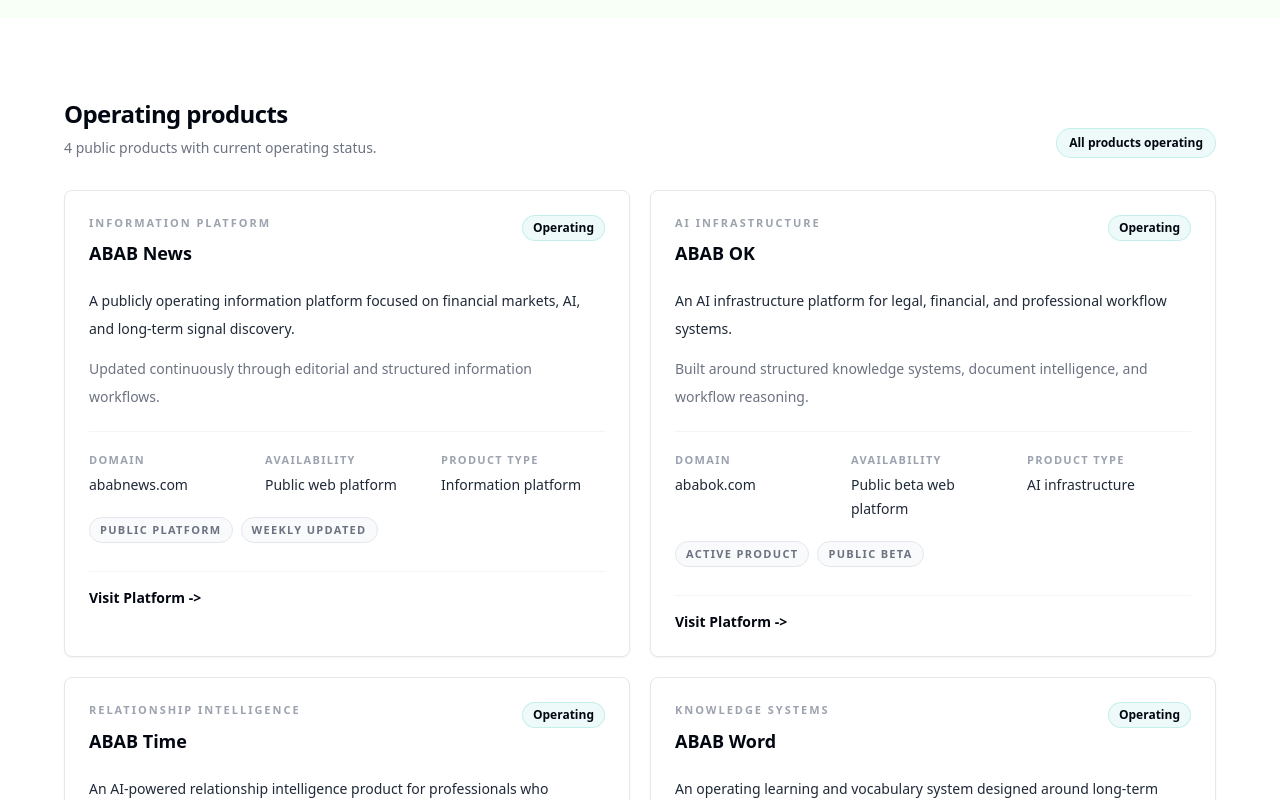
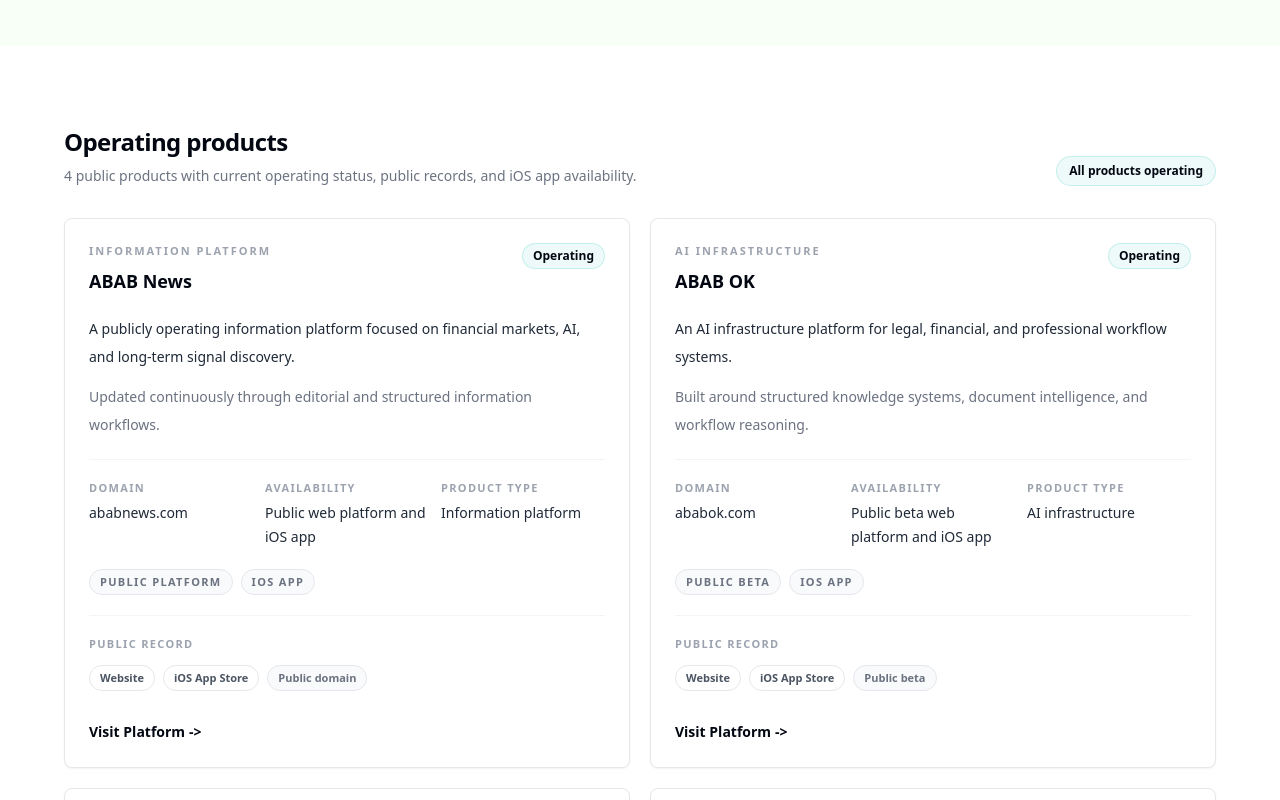
Before and after one commit to 0xwangyi/abablabs_website, a Next.js app: page /portfolio in a window 1280 px wide. Shown: the part 440-1240 px from the top of the page. Built offline with nearby package versions, Linux system fonts and the light colour scheme.

Commit message:
Add public evidence and iOS app records

```diff
--- a/app/about/page.tsx
+++ b/app/about/page.tsx
@@ -24,7 +24,7 @@ export default function AboutPage() {
             ABAB Labs builds and operates software products.
           </h1>
           <p className="mt-6 text-base leading-8 text-gray-600 md:text-lg">
-            The company focuses on information platforms, AI infrastructure, knowledge systems, and professional workflows.
+            The company operates public web products and iOS apps across information platforms, AI infrastructure, knowledge systems, and professional workflows.
           </p>
         </div>
       </Section>
@@ -38,7 +38,7 @@ export default function AboutPage() {
           </div>
           <div className="space-y-6 text-base leading-8 text-gray-700">
             <p>
-              ABAB Labs is a U.S.-based software company focused on building and operating internet-native products with long-term utility.
+              ABAB Labs is a U.S.-based software company focused on building and operating internet-native products with long-term utility across public domains and iOS distribution.
             </p>
             <p>
               Our work centers on operating systems for information discovery, structured intelligence, document understanding, relationship workflows, and AI-assisted professional workflows.
--- a/app/page.tsx
+++ b/app/page.tsx
@@ -13,8 +13,8 @@ const trustSignals = [
     label: 'public domains',
   },
   {
-    value: '1',
-    label: 'app product',
+    value: '4',
+    label: 'iOS apps',
   },
   {
     value: 'LLC',
@@ -45,26 +45,30 @@ const operatingSystems = [
   },
 ]
 
-const operatingRecord = [
+const companyRecord = [
   {
     title: 'Legal entity',
     description:
-      'ABAB Labs LLC operates the company website and public product portfolio.',
+      'ABAB Labs LLC is listed as the operating company for the website and product portfolio.',
   },
   {
-    title: 'Public products',
-    description:
-      'Four operating products are available through public ABAB domains.',
+    title: 'Company base',
+    description: 'California, United States.',
   },
   {
-    title: 'Product availability',
+    title: 'Public domains',
     description:
-      'The portfolio includes public web platforms, public beta software, and an app-distributed product.',
+      'The company lists public product domains for ABAB News, ABAB OK, ABAB Time, and ABAB Word.',
   },
   {
-    title: 'Workflow coverage',
+    title: 'iOS distribution',
     description:
-      'Products cover information, AI infrastructure, relationship intelligence, and knowledge systems.',
+      'All four products have iOS apps available through public App Store distribution.',
+  },
+  {
+    title: 'Contact and legal pages',
+    description:
+      'The company publishes support@abablabs.com, Terms of Service, and Privacy Policy pages.',
   },
 ]
 
@@ -113,7 +117,7 @@ export default function HomePage() {
                   ['Legal entity', 'ABAB Labs LLC'],
                   ['Base', 'California, United States'],
                   ['Products', '4 operating products'],
-                  ['Availability', 'Public web platforms and app distribution'],
+                  ['Availability', 'Public domains and iOS apps'],
                 ].map(([label, value]) => (
                   <div key={label} className="py-4 first:pt-0 last:pb-0">
                     <p className="text-sm font-semibold text-gray-950">{label}</p>
@@ -166,17 +170,17 @@ export default function HomePage() {
         <div className="grid gap-10 lg:grid-cols-[0.85fr_1.15fr] lg:items-start">
           <div>
             <p className="text-[11px] font-semibold uppercase tracking-[0.12em] text-ababTeal">
-              Operating Record
+              Company Record
             </p>
             <h2 className="mt-4 text-3xl font-bold tracking-tight text-gray-950 md:text-4xl">
-              Public evidence of active product operations.
+              Public evidence for company and product operations.
             </h2>
             <p className="mt-5 text-base leading-8 text-gray-600">
-              The company record is organized around public domains, operating products, and maintained product workflows.
+              The company record is organized around entity information, public domains, iOS distribution, contact details, and legal pages.
             </p>
           </div>
           <div className="grid gap-4 sm:grid-cols-2">
-            {operatingRecord.map((item) => (
+            {companyRecord.map((item) => (
               <div key={item.title} className="rounded-lg border border-gray-200 bg-white p-6 shadow-sm">
                 <h3 className="text-lg font-semibold text-gray-950">{item.title}</h3>
                 <p className="mt-3 text-sm leading-7 text-gray-600">{item.description}</p>
--- a/app/portfolio/page.tsx
+++ b/app/portfolio/page.tsx
@@ -15,7 +15,7 @@ export default function PortfolioPage() {
             Public products operated by ABAB Labs.
           </h1>
           <p className="mt-6 text-base leading-8 text-gray-600 md:text-lg">
-            The portfolio includes four operating products across information, AI infrastructure, relationship intelligence, and knowledge systems.
+            The portfolio includes four operating products across information, AI infrastructure, relationship intelligence, and knowledge systems. Each product has a public web domain and iOS app distribution.
           </p>
         </div>
       </Section>
@@ -27,7 +27,7 @@ export default function PortfolioPage() {
               Operating products
             </h2>
             <p className="mt-2 text-sm text-gray-500">
-              {projects.length} public products with current operating status.
+              {projects.length} public products with current operating status, public records, and iOS app availability.
             </p>
           </div>
           <div className="rounded-full border border-ababTeal/25 bg-ababTeal/10 px-3 py-1.5 text-xs font-semibold text-gray-950">
--- a/components/Footer.tsx
+++ b/components/Footer.tsx
@@ -26,7 +26,7 @@ export default function Footer() {
               ABAB Labs LLC
             </p>
             <p className="max-w-sm text-sm leading-relaxed text-gray-600">
-              California-based software company operating products across information, AI infrastructure, and professional workflows.
+              California-based software company operating public web products and iOS apps across information, AI infrastructure, and professional workflows.
             </p>
             <p className="mt-3 text-sm text-gray-500">
               California, United States
--- a/components/ProjectCard.tsx
+++ b/components/ProjectCard.tsx
@@ -5,8 +5,8 @@ interface ProjectCardProps {
 }
 
 export default function ProjectCard({ project }: ProjectCardProps) {
-  const CardContent = (
-    <>
+  return (
+    <article className="group flex h-full flex-col rounded-lg border border-gray-200 bg-white p-6 shadow-sm transition-all duration-200 hover:-translate-y-0.5 hover:border-gray-300 hover:shadow-md">
       <div className="flex items-start justify-between gap-4">
         <div>
           <p className="text-[11px] font-semibold uppercase tracking-[0.18em] text-gray-400">
@@ -44,29 +44,52 @@ export default function ProjectCard({ project }: ProjectCardProps) {
           </span>
         ))}
       </div>
-      <p className="mt-7 border-t border-gray-100 pt-4 text-sm font-semibold text-gray-950">
-        {project.ctaLabel}
-        {project.link && <span aria-hidden="true"> -&gt;</span>}
+
+      <div className="mt-5 border-t border-gray-100 pt-5">
+        <p className="text-[11px] font-semibold uppercase tracking-[0.12em] text-gray-400">
+          Public record
         </p>
-    </>
-  )
+        <div className="mt-3 flex flex-wrap gap-2">
+          {project.publicRecords.map((record) =>
+            record.href ? (
+              <a
+                key={record.label}
+                href={record.href}
+                target="_blank"
+                rel="noopener noreferrer"
+                className="rounded-full border border-gray-200 bg-white px-2.5 py-1 text-[11px] font-semibold text-gray-600 transition-colors hover:border-gray-300 hover:text-gray-950"
+              >
+                {record.label}
+              </a>
+            ) : (
+              <span
+                key={record.label}
+                className="rounded-full border border-gray-200 bg-gray-50 px-2.5 py-1 text-[11px] font-semibold text-gray-500"
+              >
+                {record.label}
+              </span>
+            ),
+          )}
+        </div>
+      </div>
 
-  if (project.link) {
-    return (
+      <div className="mt-auto pt-7">
+        {project.link ? (
           <a
             href={project.link}
             target="_blank"
             rel="noopener noreferrer"
-        className="group block h-full rounded-lg border border-gray-200 bg-white p-6 shadow-sm transition-all duration-200 hover:-translate-y-0.5 hover:border-gray-300 hover:shadow-md"
+            className="inline-flex text-sm font-semibold text-gray-950 transition-colors group-hover:text-ababTeal"
           >
-        {CardContent}
+            {project.ctaLabel}
+            <span aria-hidden="true" className="ml-1">
+              -&gt;
+            </span>
           </a>
+        ) : (
+          <p className="text-sm font-semibold text-gray-950">{project.ctaLabel}</p>
+        )}
+      </div>
+    </article>
   )
 }
-
-  return (
-    <div className="h-full rounded-lg border border-gray-200 bg-white p-6 shadow-sm">
-      {CardContent}
-    </div>
-  )
-}
--- a/lib/portfolio.ts
+++ b/lib/portfolio.ts
@@ -1,3 +1,8 @@
+export interface PublicRecord {
+  label: string
+  href?: string
+}
+
 export interface Project {
   id: string
   name: string
@@ -9,6 +14,7 @@ export interface Project {
   availability: string
   productType: string
   signals: string[]
+  publicRecords: PublicRecord[]
   ctaLabel: string
   link?: string
 }
@@ -24,9 +30,14 @@ export const projects: Project[] = [
       'Updated continuously through editorial and structured information workflows.',
     status: 'Operating',
     domain: 'ababnews.com',
-    availability: 'Public web platform',
+    availability: 'Public web platform and iOS app',
     productType: 'Information platform',
-    signals: ['Public Platform', 'Weekly Updated'],
+    signals: ['Public Platform', 'iOS App'],
+    publicRecords: [
+      { label: 'Website', href: 'https://www.ababnews.com' },
+      { label: 'iOS App Store', href: 'https://apps.apple.com/us/app/abab-news/id6759241442' },
+      { label: 'Public domain' },
+    ],
     link: 'https://www.ababnews.com',
     ctaLabel: 'Visit Platform',
   },
@@ -40,9 +51,14 @@ export const projects: Project[] = [
       'Built around structured knowledge systems, document intelligence, and workflow reasoning.',
     status: 'Operating',
     domain: 'ababok.com',
-    availability: 'Public beta web platform',
+    availability: 'Public beta web platform and iOS app',
     productType: 'AI infrastructure',
-    signals: ['Active Product', 'Public Beta'],
+    signals: ['Public Beta', 'iOS App'],
+    publicRecords: [
+      { label: 'Website', href: 'https://www.ababok.com' },
+      { label: 'iOS App Store', href: 'https://apps.apple.com/us/app/abab-ok/id6763947672' },
+      { label: 'Public beta' },
+    ],
     link: 'https://www.ababok.com',
     ctaLabel: 'Visit Platform',
   },
@@ -56,9 +72,14 @@ export const projects: Project[] = [
       'Built around relationship memory, follow-up workflows, contact timelines, and personal network visibility.',
     status: 'Operating',
     domain: 'ababtime.com',
-    availability: 'Public web and app product',
+    availability: 'Public web platform and iOS app',
     productType: 'Relationship intelligence',
-    signals: ['Public Platform', 'App Store Product'],
+    signals: ['Public Platform', 'iOS App'],
+    publicRecords: [
+      { label: 'Website', href: 'https://www.ababtime.com/' },
+      { label: 'iOS App Store', href: 'https://apps.apple.com/us/app/abab-time/id6760642690' },
+      { label: 'Public domain' },
+    ],
     link: 'https://www.ababtime.com/',
     ctaLabel: 'Visit Platform',
   },
@@ -72,9 +93,14 @@ export const projects: Project[] = [
       'Built around structured review workflows, vocabulary practice, and knowledge retention.',
     status: 'Operating',
     domain: 'ababword.com',
-    availability: 'Public web platform',
+    availability: 'Public web platform and iOS app',
     productType: 'Knowledge system',
-    signals: ['Active Product', 'Knowledge System'],
+    signals: ['Active Product', 'iOS App'],
+    publicRecords: [
+      { label: 'Website', href: 'https://www.ababword.com' },
+      { label: 'iOS App Store', href: 'https://apps.apple.com/us/app/abab-word/id6760215327' },
+      { label: 'Public domain' },
+    ],
     link: 'https://www.ababword.com',
     ctaLabel: 'Visit Platform',
   },
```
Lines whose indentation alone changed are shown as unchanged.
